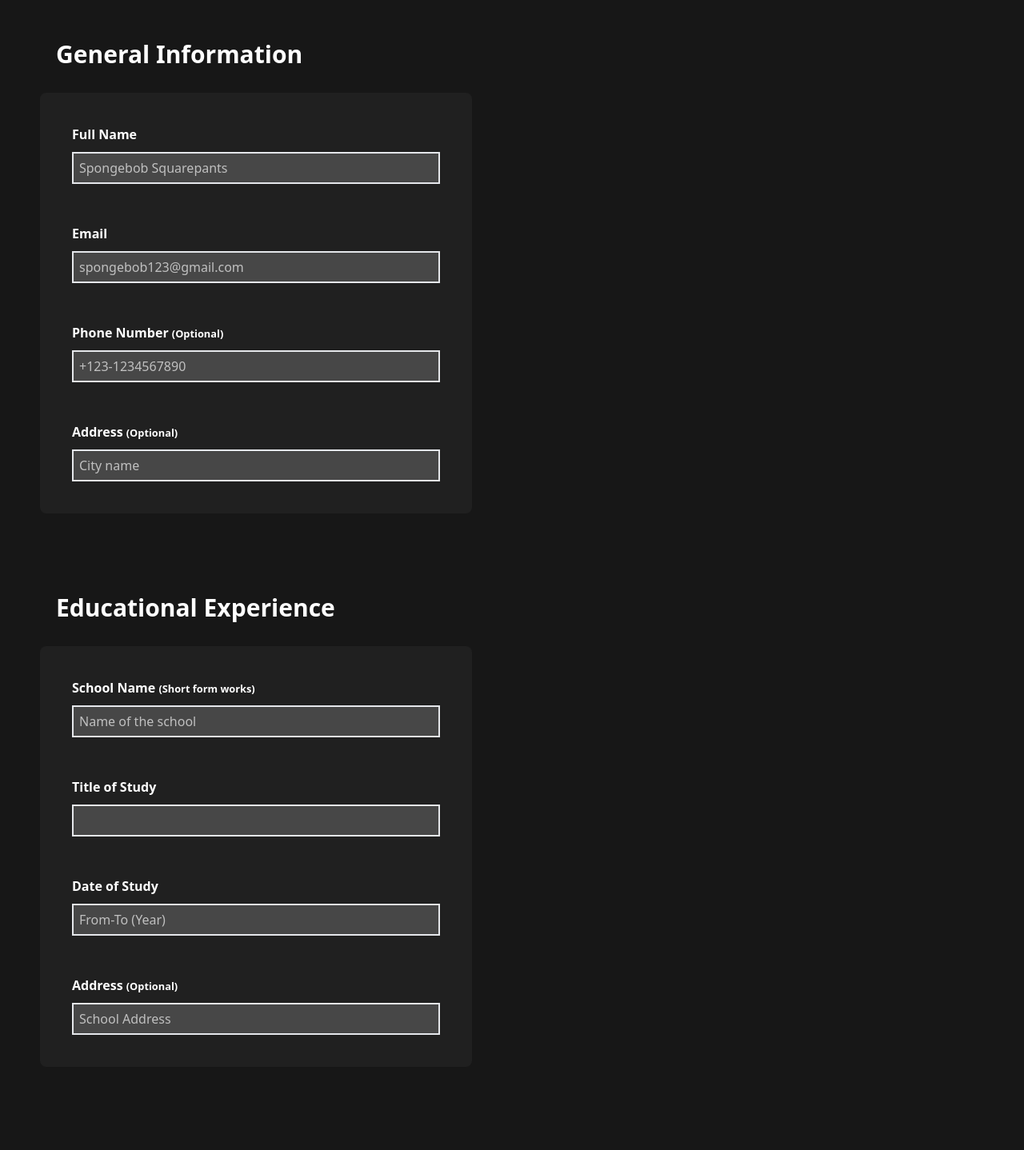
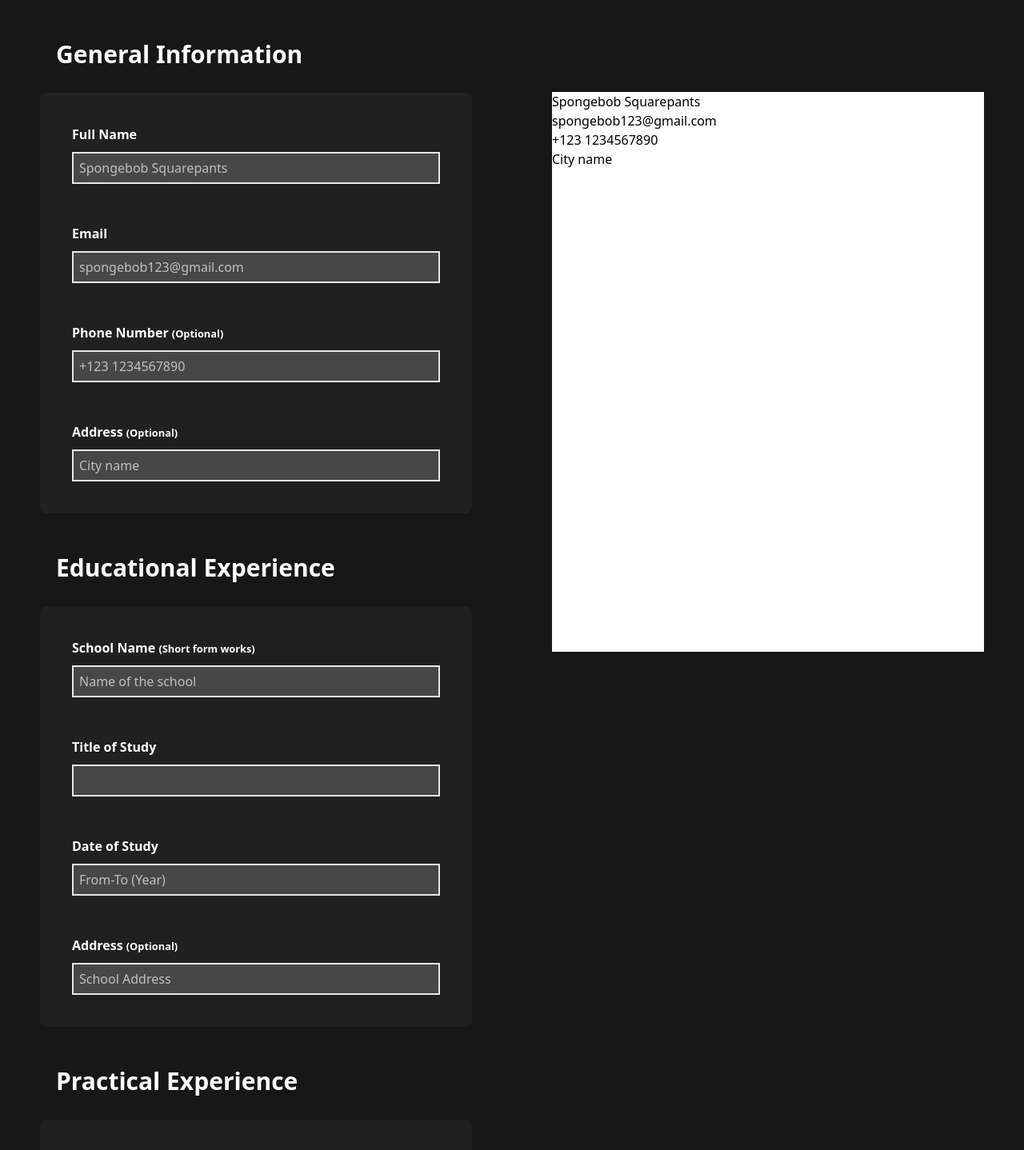
Before and after one commit to High-Banana/CV-application, a React (Vite) app: page / in a window 1280 px wide. Shown: the top 1438 px of the page at 80% size. Built offline with nearby package versions, Linux system fonts and the light colour scheme.

Commit message:
Create CVPage.jsx component and make input field values display on CV page

```diff
--- a/src/App.jsx
+++ b/src/App.jsx
@@ -1,13 +1,26 @@
 import General from "./components/General";
 import Educational from "./components/Educational";
 import Practical from "./components/Practical";
+import CVPage from "./components/CVPage";
+import { useState } from "react";
 
 export default function App() {
+  const [info, setInfo] = useState({
+    name: "Spongebob Squarepants",
+    email: "spongebob123@gmail.com",
+    phoneNumber: "+123 1234567890",
+    address: "City name",
+  });
   return (
     <div className="grid grid-cols-2 min-h-screen min-w-full bg-[#171717]">
-      <General />
-      <Educational />
-      <Practical />
+      <div className="left-side">
+        <General getGeneralInfo={setInfo} generalInfo={info} />
+        <Educational />
+        <Practical />
+      </div>
+      <div className="right-side">
+        <CVPage fullName={info.name} emailAddress={info.email} phoneNumber={info.phoneNumber} address={info.address} />
+      </div>
     </div>
   );
 }
--- /dev/null
+++ b/src/components/CVPage.jsx
@@ -0,0 +1,11 @@
+// eslint-disable-next-line react/prop-types
+export default function CVPage({ fullName, emailAddress, phoneNumber, address }) {
+  return (
+    <div className="bg-white col-start-2 min-h-[700px] my-[115px] mx-[50px] sticky top-0">
+      <h1>{fullName}</h1>
+      <h1>{emailAddress}</h1>
+      <h1>{phoneNumber}</h1>
+      <h1>{address}</h1>
+    </div>
+  );
+}
--- a/src/components/Educational.jsx
+++ b/src/components/Educational.jsx
@@ -5,34 +5,45 @@ export default function Educational() {
       <div className=" bg-[#202020] p-[40px] rounded-lg gap-[20px] min-w-[100%]">
         <form className="flex flex-col gap-[50px]">
           <div className="flex flex-col gap-[10px]">
-            <label className="font-semibold">
+            <label className="font-semibold" htmlFor="schoolName">
               School Name <small>(Short form works)</small>
             </label>
             <input
               type="text"
               placeholder="Name of the school"
+              id="schoolName"
               className="border-2 bg-[#474747] text-white h-[40px] p-[7px] placeholder:text-[#c0c0c0]"
             ></input>
           </div>
           <div className="flex flex-col gap-[10px]">
-            <label className="font-semibold">Title of Study</label>
-            <input type="text" className="border-2 bg-[#474747] text-white h-[40px] p-[7px] placeholder:text-[#c0c0c0]"></input>
-          </div>
-          <div className="flex flex-col gap-[10px]">
-            <label className="font-semibold">Date of Study</label>
+            <label className="font-semibold" htmlFor="studyTitle">
+              Title of Study
+            </label>
             <input
               type="text"
-              placeholder="From-To (Year)"
+              id="studyTitle"
               className="border-2 bg-[#474747] text-white h-[40px] p-[7px] placeholder:text-[#c0c0c0]"
             ></input>
           </div>
           <div className="flex flex-col gap-[10px]">
-            <label className="font-semibold">
+            <label className="font-semibold" htmlFor="studyDate">
+              Date of Study
+            </label>
+            <input
+              type="text"
+              placeholder="From-To (Year)"
+              id="studyDate"
+              className="border-2 bg-[#474747] text-white h-[40px] p-[7px] placeholder:text-[#c0c0c0]"
+            ></input>
+          </div>
+          <div className="flex flex-col gap-[10px]">
+            <label className="font-semibold" htmlFor="schoolAddress">
               Address <small>(Optional)</small>
             </label>
             <input
               type="text"
               placeholder="School Address"
+              id="schoolAddress"
               className="border-2 bg-[#474747] text-white h-[40px] p-[7px] placeholder:text-[#c0c0c0]"
             ></input>
           </div>
--- a/src/components/General.jsx
+++ b/src/components/General.jsx
@@ -1,42 +1,59 @@
-export default function General() {
+/* eslint-disable react/prop-types */
+export default function General({ getGeneralInfo, generalInfo }) {
   return (
     <div className="text-white flex flex-col my-[50px] mx-[50px] gap-[30px] col-start-1">
       <h2 className="pl-[20px] text-3xl font-bold">General Information</h2>
       <div className=" bg-[#202020] p-[40px] rounded-lg gap-[20px] min-w-[100%]">
         <form className="flex flex-col gap-[50px]">
           <div className="flex flex-col gap-[10px]">
-            <label className="font-semibold">Full Name</label>
+            <label className="font-semibold" htmlFor="fullname">
+              Full Name
+            </label>
             <input
               type="text"
               placeholder="Spongebob Squarepants"
+              onChange={(event) => getGeneralInfo({ ...generalInfo, name: event.target.value })}
+              id="fullname"
               className="border-2 bg-[#474747] text-white h-[40px] p-[7px] placeholder:text-[#c0c0c0]"
             ></input>
           </div>
           <div className="flex flex-col gap-[10px]">
-            <label className="font-semibold">Email</label>
+            <label className="font-semibold" htmlFor="email">
+              Email
+            </label>
             <input
               type="email"
               placeholder="spongebob123@gmail.com"
+              id="email"
+              autoComplete="off"
+              onChange={(event) => getGeneralInfo({ ...generalInfo, email: event.target.value })}
               className="border-2 bg-[#474747] text-white h-[40px] p-[7px] placeholder:text-[#c0c0c0]"
             ></input>
           </div>
           <div className="flex flex-col gap-[10px]">
-            <label className="font-semibold">
+            <label className="font-semibold" htmlFor="phone">
               Phone Number <small>(Optional)</small>
             </label>
             <input
-              type="number"
-              placeholder="+123-1234567890"
+              type="tel"
+              placeholder="+123 1234567890"
+              pattern="[0-9]{3}-[0-9]{10}"
+              id="phone"
+              autoComplete="off"
+              onChange={(event) => getGeneralInfo({ ...generalInfo, phoneNumber: event.target.value })}
               className="border-2 bg-[#474747] text-white h-[40px] p-[7px] placeholder:text-[#c0c0c0]"
             ></input>
           </div>
           <div className="flex flex-col gap-[10px]">
-            <label className="font-semibold">
+            <label className="font-semibold" htmlFor="address">
               Address <small>(Optional)</small>
             </label>
             <input
               type="text"
               placeholder="City name"
+              id="address"
+              autoComplete="off"
+              onChange={(event) => getGeneralInfo({ ...generalInfo, address: event.target.value })}
               className="border-2 bg-[#474747] text-white h-[40px] p-[7px] placeholder:text-[#c0c0c0]"
             ></input>
           </div>
--- a/src/components/Practical.jsx
+++ b/src/components/Practical.jsx
@@ -5,36 +5,46 @@ export default function Practical() {
       <div className=" bg-[#202020] p-[40px] rounded-lg gap-[20px] min-w-[100%]">
         <form className="flex flex-col gap-[50px]">
           <div className="flex flex-col gap-[10px]">
-            <label className="font-semibold">
+            <label className="font-semibold" htmlFor="companyName">
               Company Name <small>(Short form works)</small>
             </label>
             <input
               type="text"
               placeholder="Name of the company"
+              id="companyName"
               className="border-2 bg-[#474747] text-white h-[40px] p-[7px] placeholder:text-[#c0c0c0]"
             ></input>
           </div>
           <div className="flex flex-col gap-[10px]">
-            <label className="font-semibold">Position Title</label>
+            <label className="font-semibold" htmlFor="positionTitle">
+              Position Title
+            </label>
             <input
               type="text"
               placeholder="Title of the job"
+              id="positionTitle"
               className="border-2 bg-[#474747] text-white h-[40px] p-[7px] placeholder:text-[#c0c0c0]"
             ></input>
           </div>
           <div className="flex flex-col gap-[10px]">
-            <label className="font-semibold">Main Responsibilty of your jobs</label>
+            <label className="font-semibold" htmlFor="jobResponsibility">
+              Main Responsibilty of your jobs
+            </label>
             <textarea
               type=""
               placeholder="Describe your job role in brief"
+              id="jobResponsibility"
               className="border-2 bg-[#474747] text-white min-h-[150px] p-[7px] placeholder:text-[#c0c0c0]"
             ></textarea>
           </div>
           <div className="flex flex-col gap-[10px]">
-            <label className="font-semibold">Date From and Until</label>
+            <label className="font-semibold" htmlFor="jobDate">
+              Date From and Until
+            </label>
             <input
               type="text"
               placeholder="2010 - 2018"
+              id="jobDate"
               className="border-2 bg-[#474747] text-white h-[40px] p-[7px] placeholder:text-[#c0c0c0]"
             ></input>
           </div>
```
